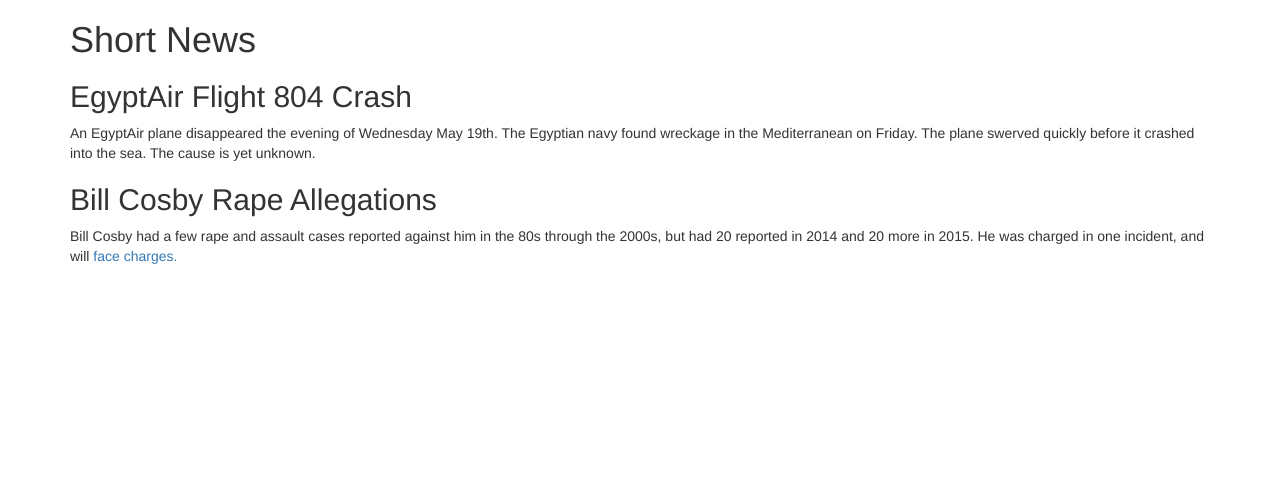
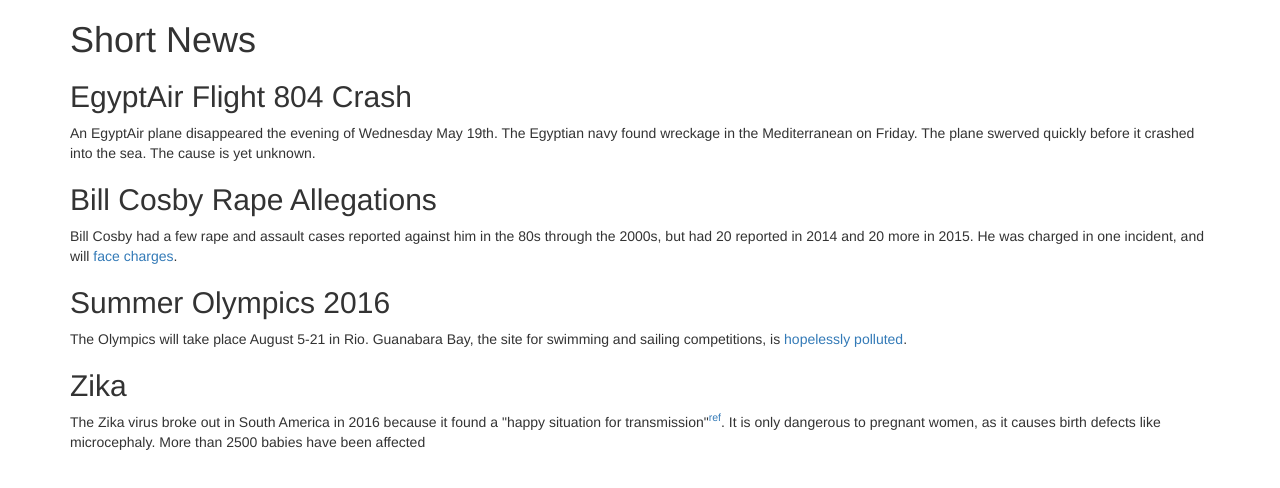
Before and after one commit to ericandrewlewis/short-news, a plain HTML site: page index.html in a window 1280 px wide. Drawn offline with nearby package versions, Linux system fonts and the light colour scheme.

Commit message:
Olympics and Zika

```diff
--- a/index.html
+++ b/index.html
@@ -12,7 +12,13 @@
       <p>An EgyptAir plane disappeared the evening of Wednesday May 19th. The Egyptian navy found wreckage in the Mediterranean on Friday. The plane swerved quickly before it crashed into the sea. The cause is yet unknown.</p>
 
       <h2>Bill Cosby Rape Allegations</h2>
-      <p>Bill Cosby had a few rape and assault cases reported against him in the 80s through the 2000s, but had 20 reported in 2014 and 20 more in 2015. He was charged in one incident, and will <a href="https://en.wikipedia.org/wiki/Andrea_Constand_v._William_H._Cosby,_Jr.">face charges.</p>
+      <p>Bill Cosby had a few rape and assault cases reported against him in the 80s through the 2000s, but had 20 reported in 2014 and 20 more in 2015. He was charged in one incident, and will <a href="https://en.wikipedia.org/wiki/Andrea_Constand_v._William_H._Cosby,_Jr.">face charges</a>.</p>
+
+      <h2>Summer Olympics 2016</h2>
+      <p>The Olympics will take place August 5-21 in Rio. Guanabara Bay, the site for swimming and sailing competitions, is <a href="http://www.theguardian.com/sustainable-business/2016/feb/01/funding-problems-hit-plan-clean-rios-polluted-waterways-olympics">hopelessly polluted</a>.</p>
+
+      <h2>Zika</h2>
+      <p>The Zika virus broke out in South America in 2016 because it found a "happy situation for transmission"<sup><a href="http://www.huffingtonpost.com/entry/epidemiology-zika-virus_us_56ab8afae4b077d4fe8dbe4a">ref</a></sup>. It is only dangerous to pregnant women, as it causes birth defects like microcephaly. More than 2500 babies have been affected</p>
     </div>
   </body>
 </html>
```
